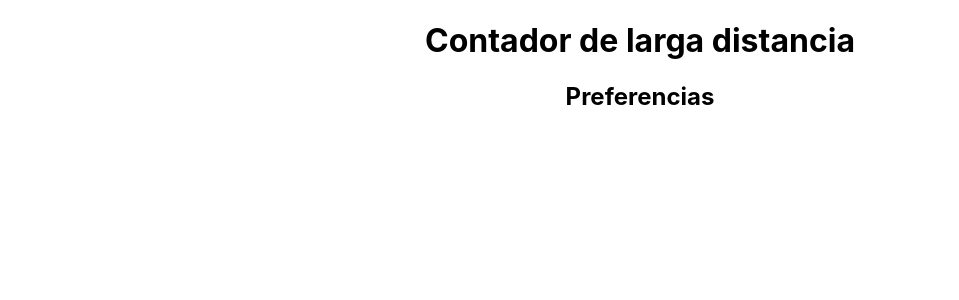
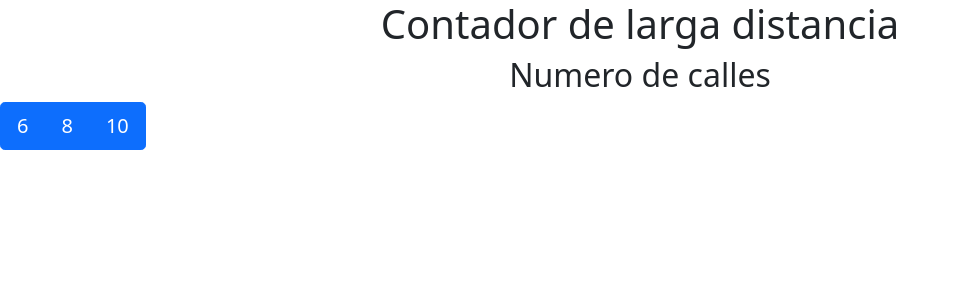
Before and after one commit to Queky/fbn-counter, a React (Create React App) app: page / in a window 1280 px wide. Shown: the top 300 px of the page, without its empty margins (0-959 px from the left). Built offline with nearby package versions, Linux system fonts and the light colour scheme.

Commit message:
add configuration page

```diff
--- a/src/components/App/App.js
+++ b/src/components/App/App.js
@@ -1,9 +1,17 @@
-import logo from "../../logo.svg";
 import "./App.css";
 import Title from "../Title/Title.jsx";
-import { Subtitle } from "../Subtitle/Subtitle";
+import Competition from "../Competition/Competition";
+import Configuration from "../Configuration/Configuration";
+import { useEffect, useState } from "react";
 
 function App() {
+
+  const [config, setConfig] = useState({lane: 0});
+
+  useEffect(() => {
+    //console.log('qqqq', config);
+  }, [config]);
+
   return (
     // <div className="App">
     //   <header className="App-header">
@@ -22,9 +30,14 @@ function App() {
     //   </header>
     //   <p>Que pasa pavo</p>
     // </div>
-    <Title text={"Contador de larga distancia"}>
-      <Subtitle text={"Preferencias"}></Subtitle>
-    </Title>
+    <>
+      <Title text={"Contador de larga distancia"}>
+      </Title>
+      <Configuration setConfig={setConfig}></Configuration>
+      <Competition config>
+
+      </Competition>
+    </>
   );
 }
 
--- /dev/null
+++ b/src/components/Competition/Competition.jsx
@@ -0,0 +1,18 @@
+import React from 'react';
+import { Lane } from '../Lane/Lane';
+
+export const Competition = ({children, config}) => {
+
+  const multiplicate = (x, n) => Array.from(new Array(n), () => x);
+
+  const lane = <Lane></Lane>
+
+  return (
+    <>
+      {multiplicate(lane, config.lanes)}
+      {children}
+    </>
+  );
+};
+
+export default Competition;
--- /dev/null
+++ b/src/components/Configuration/Configuration.jsx
@@ -0,0 +1,25 @@
+import React from 'react';
+import { Button, ButtonGroup } from 'react-bootstrap';
+import Subtitle from '../Subtitle/Subtitle';
+import 'bootstrap/dist/css/bootstrap.css';
+
+export const Configuration = ({children, setConfig}) => {
+
+  const style = {
+    "textAlign": "center",
+  };
+
+
+  return (
+    <>
+      <Subtitle text="Numero de calles"></Subtitle>
+      <ButtonGroup className="center" size="lg" style={style}>
+        <Button variant="primary" onClick={() => setConfig({lane: 6})}>6</Button>
+        <Button variant="primary" onClick={() => setConfig({lane: 8})}>8</Button>
+        <Button variant="primary" onClick={() => setConfig({lane: 10})}>10</Button>
+      </ButtonGroup>
+    </>
+  );
+};
+
+export default Configuration;
--- a/src/components/Lane/Lane.jsx
+++ b/src/components/Lane/Lane.jsx
@@ -1,5 +1,9 @@
 import React from "react";
 
-export const Lane = ({ }) => {
-  return <></>;
+export const Lane = ({ children }) => {
+  return (
+    <>
+      {children}
+    </>
+  );
 }
--- a/src/components/Subtitle/Subtitle.jsx
+++ b/src/components/Subtitle/Subtitle.jsx
@@ -2,7 +2,7 @@ import React from "react";
 
 export const Subtitle = ({ children, text }) => {
   const style = {
-    "text-align": "center",
+    "textAlign": "center",
   };
 
   return (
@@ -12,3 +12,5 @@ export const Subtitle = ({ children, text }) => {
     </>
   );
 };
+
+export default Subtitle;
--- a/src/components/Title/Title.jsx
+++ b/src/components/Title/Title.jsx
@@ -2,7 +2,7 @@ import React from "react";
 
 export const Title = ({ children, text }) => {
   const style = {
-    "text-align": "center",
+    "textAlign": "center",
   };
 
   return (
```
